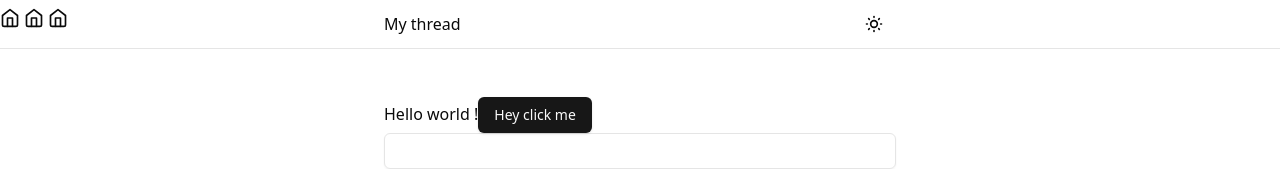
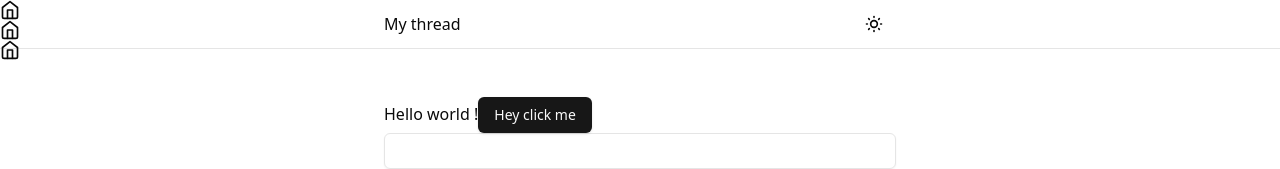
Before and after one commit to benbaruka/thread_app, a Next.js app: page / in a window 1280 px wide. Shown: the top 169 px of the page. Built offline with nearby package versions, Linux system fonts and the light colour scheme.

Commit message:
design down

```diff
--- a/features/layout/Footer.tsx
+++ b/features/layout/Footer.tsx
@@ -4,7 +4,7 @@ import React from "react";
 
 export const Footer = () => {
   return (
-    <div className="py-2 flex justify-between container gap-1 fixed bottom-0 left-0 right-0 bg-background max-w-lg m-auto border-t border-t-accent">
+    <div style={{ position: "fixed" }}>
       <Link href="/">
         <Home size={20} />
       </Link>
```
